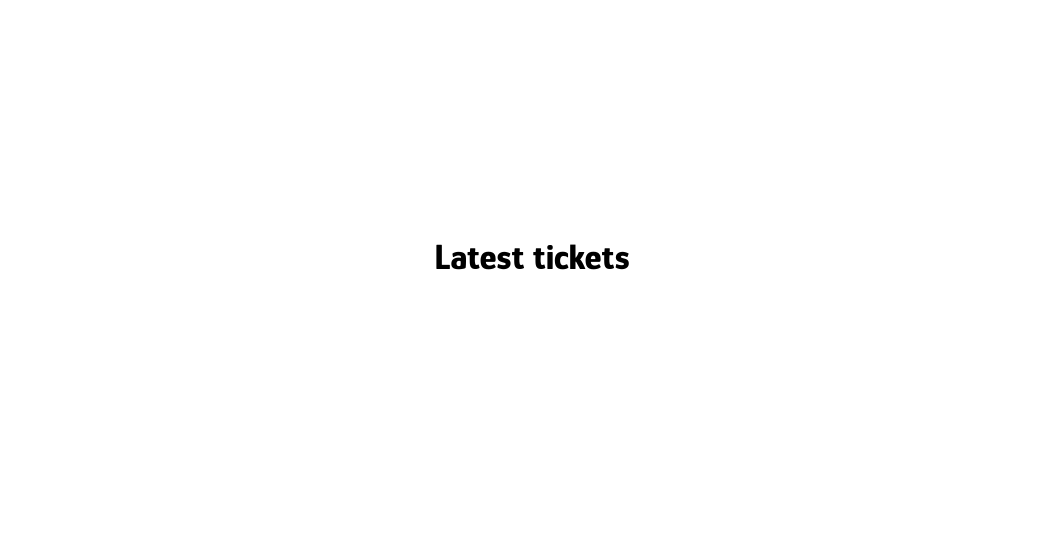
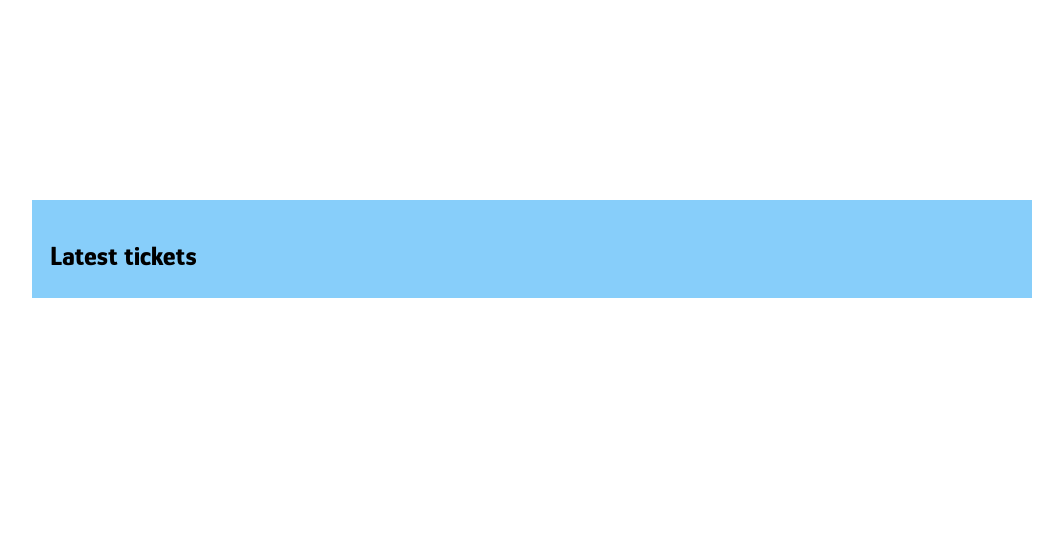
Before and after one commit to new-brand-clinic-technologies/my-helpdesk, a Python web app: template helpd/templates/tickets.html in a window 1280 px wide. Shown: the part 178-716 px from the top of the page, without its empty margins (108-1171 px from the left). Run offline with Jinja, Linux system fonts and the light colour scheme; the template is opened without the code that fills it, so the values that code supplies are empty.

Commit message:
design imp

```diff
--- a/helpd/templates/tickets.html
+++ b/helpd/templates/tickets.html
@@ -1,5 +1,6 @@
 {% extends "base.html" %}
 {% block main %}
+<article style="width: 80vw; max-width: 1000px; box-sizing: border-box;">
 <h1>Latest tickets</h1>
 {% for ticket in tickets %}
 <h2><a href="/tickets/admin/{{ ticket.id }}">Ticket {{ ticket.id }}</a></h2>
@@ -7,4 +8,5 @@
 <p>created <strong>{{ ticket.created }}</strong></p>
 <p>{% if ticket.opened %}Waiting for reply{% else %}Closed{% endif %}</p>
 {% endfor %}
+</article>
 {% endblock %}
```
